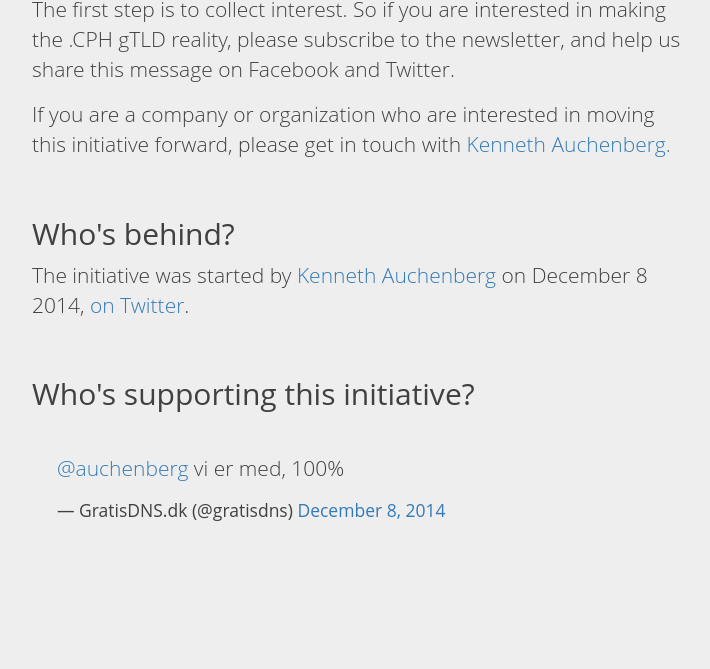
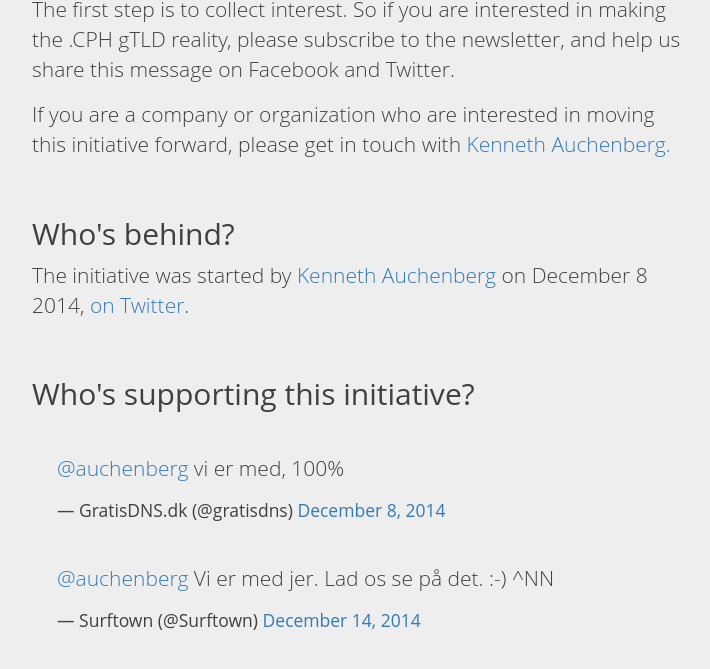
Before and after one commit to auchenberg/dotcph.org, a plain HTML site: page index.html in a window 1280 px wide. Shown: the part 529-1198 px from the top of the page, without its empty margins (283-993 px from the left). Before the commit the page ends 1160 px from the top, so only its background shows below. Drawn offline with nearby package versions, Linux system fonts and the light colour scheme.

Commit message:
Added Surftown tweet

```diff
--- a/index.html
+++ b/index.html
@@ -55,7 +55,13 @@
         <h2>Who's supporting this initiative?</h2>
         <br />
 
-        <blockquote class="twitter-tweet" data-conversation="none" lang="en"><p><a href="https://twitter.com/auchenberg">@auchenberg</a> vi er med, 100%</p>&mdash; GratisDNS.dk (@gratisdns) <a href="https://twitter.com/gratisdns/status/541899252688252928">December 8, 2014</a></blockquote>
+        <blockquote class="twitter-tweet" data-conversation="none" lang="en">
+            <p><a href="https://twitter.com/auchenberg">@auchenberg</a> vi er med, 100%</p>&mdash; GratisDNS.dk (@gratisdns) <a href="https://twitter.com/gratisdns/status/541899252688252928">December 8, 2014</a>
+        </blockquote>
+
+        <blockquote class="twitter-tweet" data-conversation="none" lang="en">
+            <p><a href="https://twitter.com/auchenberg">@auchenberg</a> Vi er med jer. Lad os se på det. :-) ^NN</p>&mdash; Surftown (@Surftown) <a href="https://twitter.com/Surftown/status/544279547416686592">December 14, 2014</a>
+        </blockquote>
 
       </div>
 
```
